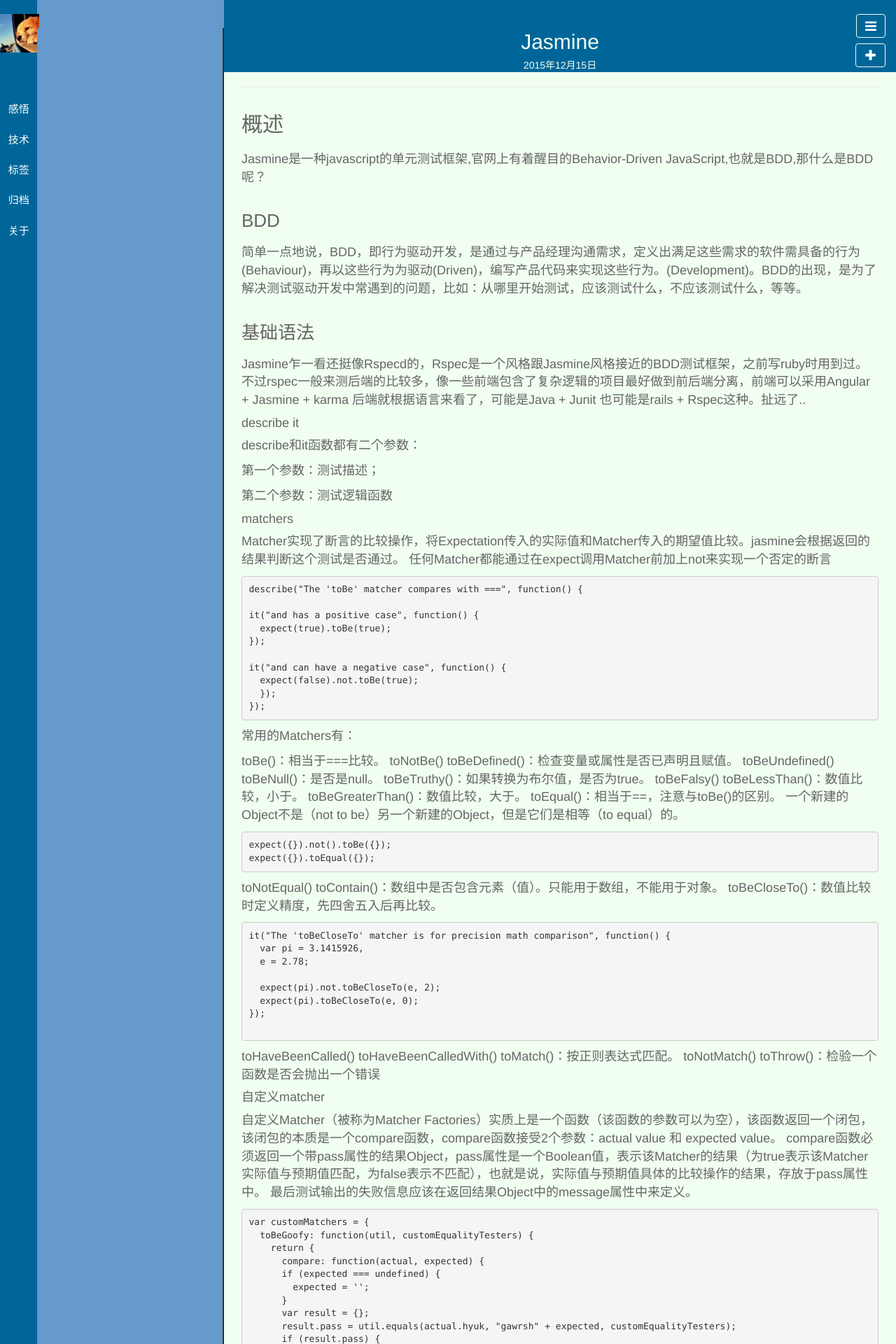
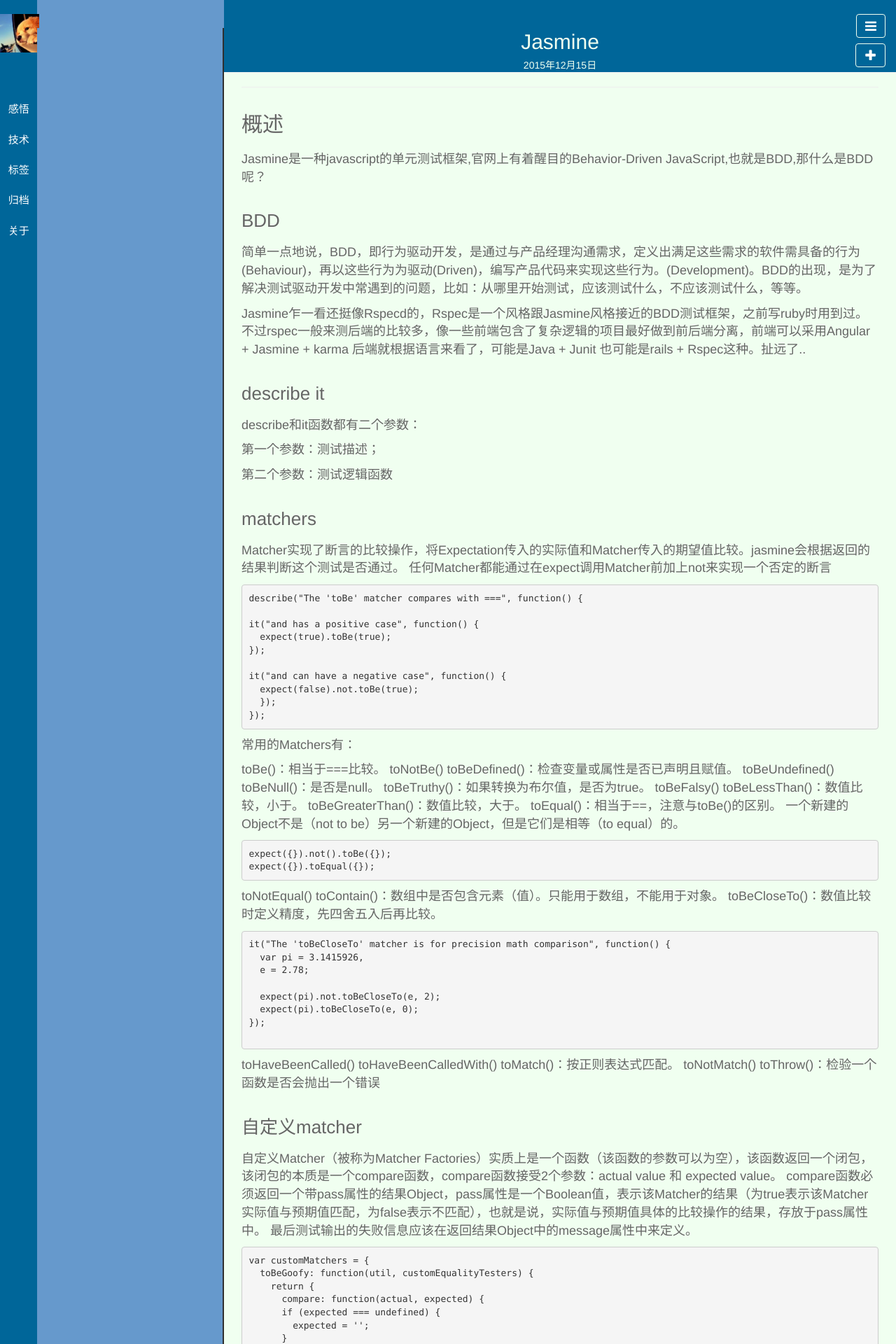
Before and after one commit to llx1105/llx1105.github.io, a Jekyll site: the page built from _posts/技术/2015-12-15-jasmine.md, in a window 1280 px wide. Shown: the top 1920 px of the page at 70% size. Built offline with Jekyll 4.4.1, drawn with Linux system fonts in a browser that asks for light colours; nearby versions of some CDN libraries; library files that are not in the unit come from our copies; Markdown is read by kramdown in place of the engine named in the settings.

Commit message:
fix jasmine

````diff
--- a/_posts/技术/2015-12-15-jasmine.md
+++ b/_posts/技术/2015-12-15-jasmine.md
@@ -5,17 +5,15 @@
 tags: tech
 keywords: Jasmine
 ---
-
 ##概述
 Jasmine是一种javascript的单元测试框架,官网上有着醒目的Behavior-Driven JavaScript,也就是BDD,那什么是BDD呢？
 
 ###BDD
 简单一点地说，BDD，即行为驱动开发，是通过与产品经理沟通需求，定义出满足这些需求的软件需具备的行为(Behaviour)，再以这些行为为驱动(Driven)，编写产品代码来实现这些行为。(Development)。BDD的出现，是为了解决测试驱动开发中常遇到的问题，比如：从哪里开始测试，应该测试什么，不应该测试什么，等等。
 
-###基础语法
 Jasmine乍一看还挺像Rspecd的，Rspec是一个风格跟Jasmine风格接近的BDD测试框架，之前写ruby时用到过。不过rspec一般来测后端的比较多，像一些前端包含了复杂逻辑的项目最好做到前后端分离，前端可以采用Angular + Jasmine + karma 后端就根据语言来看了，可能是Java + Junit 也可能是rails + Rspec这种。扯远了..
 
-####describe it
+###describe it
 
 describe和it函数都有二个参数：
 
@@ -23,7 +21,7 @@
 
 第二个参数：测试逻辑函数
 
-####matchers
+###matchers
 
 Matcher实现了断言的比较操作，将Expectation传入的实际值和Matcher传入的期望值比较。jasmine会根据返回的结果判断这个测试是否通过。
 任何Matcher都能通过在expect调用Matcher前加上not来实现一个否定的断言
@@ -79,7 +77,7 @@
 toNotMatch()
 toThrow()：检验一个函数是否会抛出一个错误
 
-####自定义matcher
+###自定义matcher
 
 自定义Matcher（被称为Matcher Factories）实质上是一个函数（该函数的参数可以为空），该函数返回一个闭包，该闭包的本质是一个compare函数，compare函数接受2个参数：actual value 和 expected value。
 compare函数必须返回一个带pass属性的结果Object，pass属性是一个Boolean值，表示该Matcher的结果（为true表示该Matcher实际值与预期值匹配，为false表示不匹配），也就是说，实际值与预期值具体的比较操作的结果，存放于pass属性中。
@@ -107,11 +105,11 @@
 };
 ```
 
-####set up and down
+###set up and down
 beforeEach afterEach 会在describe中的每个单独spec之前和之后分别调用一次。
 beforAll afterAll 仅仅在整个describe方法之前和之后调用一次。
 
-####this
+###this
 
 this值
 
@@ -137,16 +135,16 @@
 ```
 
 
-####嵌套describe
+###嵌套describe
 describe函数可以嵌套，每层都可以定义Specs。这样就可以让一个Suite由一组树状的方法组成。
 每个嵌套的describe函数，都可以有自己的beforeEach，afterEach函数。
 在执行每个内层Spec时，都会按嵌套的由外及内的顺序执行每个beforeEach函数，所以内层Sepc可以访问到外层Sepc中的beforeEach中的数据。类似的，当内层Spec执行完成后，会按由内及外的顺序执行每个afterEach函数。
 
-####disable suites
+###disable suites
 suites可以被Disabled。在describe函数名之前添加x即可将Suite禁用。
 被Disabled的Suites在执行中会被跳过，该Suite的结果也不会显示在结果集中。
 
-####挂起Specs
+###挂起Specs
 有3种方法可以将一个Spec标记为Pending。被Pending的Spec不会被执行，但是Spec的名字会在结果集中显示，只是标记为Pending。
 如果在Spec函数it的函数名之前添加x（xit），那么该Spec就会被标记为Pending。
 一个没有定义函数体的Sepc也会在结果集中被标记为Pending。
@@ -167,7 +165,7 @@
 });
 ```
 
-#### spy
+### spy
 Spy能监测任何function的调用和方法参数的调用痕迹。需使用2个特殊的Matcher：
 toHaveBeenCalled：可以检查function是否被调用过，
 toHaveBeenCalledWith： 可以检查传入参数是否被作为参数调用过。
````
